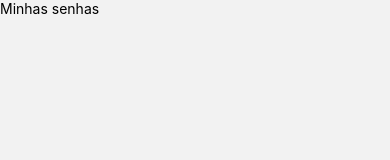
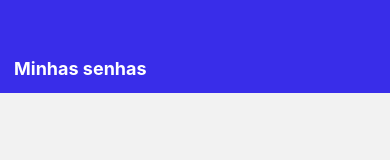
Before and after one commit to ruuanmanoel/app-password-generator, a React Native app: screen /Passwords in a window 390 px wide. Shown: the top 160 px of the page. Built offline with nearby package versions, Linux system fonts and the light colour scheme.

Commit message:
estruturando a pagina password

```diff
--- a/src/components/modal/index.js
+++ b/src/components/modal/index.js
@@ -6,9 +6,14 @@
   TouchableOpacity,
 } from "react-native";
 import * as Clipboard from "expo-clipboard";
+import useStorage from "../../hooks/useStorage";
+
 export function ModalPassaword({ password, handleClose }) {
+  const { saveItem } = useStorage();
+
   async function handleCopyPassword() {
     await Clipboard.setStringAsync(password);
+    await saveItem("@pass", password);
     alert("senha copiada");
   }
   return (
@@ -25,7 +30,10 @@
           <TouchableOpacity style={styles.button} onPress={handleClose}>
             <Text style={styles.buttonText}>Voltar</Text>
           </TouchableOpacity>
-          <TouchableOpacity style={[styles.button, styles.buttonSave]}>
+          <TouchableOpacity
+            style={[styles.button, styles.buttonSave]}
+            onPress={handleCopyPassword}
+          >
             <Text style={styles.buttonSaveText}>Salvar senha</Text>
           </TouchableOpacity>
         </View>
--- /dev/null
+++ b/src/pages/passwords/components/passworditem.js
@@ -0,0 +1,26 @@
+import React from "react";
+import { Text, StyleSheet, Pressable } from "react-native";
+
+export function PasswordItem({ data, removePassword }) {
+  return (
+    <Pressable onLongPress={removePassword} style={styles.container}>
+      <Text style={styles.text}>{data}</Text>
+    </Pressable>
+  );
+}
+
+const styles = StyleSheet.create({
+  container: {
+    backgroundColor: "#0e0e0e",
+    padding: 26,
+    width: "100%",
+    borderRadius: 8,
+    flexDirection: "row",
+    alignItems: "center",
+    justifyContent: "space-between",
+    marginBottom: 10,
+  },
+  text: {
+    color: "#fff",
+  },
+});
--- a/src/pages/passwords/index.js
+++ b/src/pages/passwords/index.js
@@ -1,11 +1,58 @@
-import { View, Text, StyleSheet } from "react-native";
+import { useState, useEffect } from "react";
+import { View, Text, StyleSheet, FlatList } from "react-native";
+import { SafeAreaView } from "react-native-safe-area-context";
+import { useIsFocused } from "@react-navigation/native";
+import useStorage from "../../hooks/useStorage";
+import { PasswordItem } from "./components/passworditem";
 
 export function Passwords() {
+  const [listPasswords, setListPasswords] = useState([]);
+  const focused = useIsFocused();
+  const { getItem } = useStorage();
+
+  useEffect(() => {
+    async function loadPasswords() {
+      const passwords = await getItem("@pass");
+      setListPasswords(passwords);
+    }
+    loadPasswords();
+  }, [focused]);
+
   return (
-    <View>
-      <Text>Minhas senhas</Text>
-    </View>
+    <SafeAreaView style={{ flex: 1 }}>
+      <View style={styles.header}>
+        <Text style={styles.title}>Minhas senhas</Text>
+      </View>
+      <View style={styles.content}>
+        <FlatList
+          style={{ flex: 1, paddingTop: 18 }}
+          data={listPasswords}
+          keyExtractor={(item) => String(item)}
+          renderItem={({ item }) => (
+            <Text>
+              <PasswordItem data={item} />
+            </Text>
+          )}
+        />
+      </View>
+    </SafeAreaView>
   );
 }
 
-const styles = StyleSheet.create({});
+const styles = StyleSheet.create({
+  header: {
+    backgroundColor: "#392de9",
+    paddingInline: 14,
+    paddingTop: 58,
+    paddingBottom: 14,
+  },
+  title: {
+    fontSize: 18,
+    color: "#FFF",
+    fontWeight: "bold",
+  },
+  content: {
+    flex: 1,
+    paddingInline: 14,
+  },
+});
```
